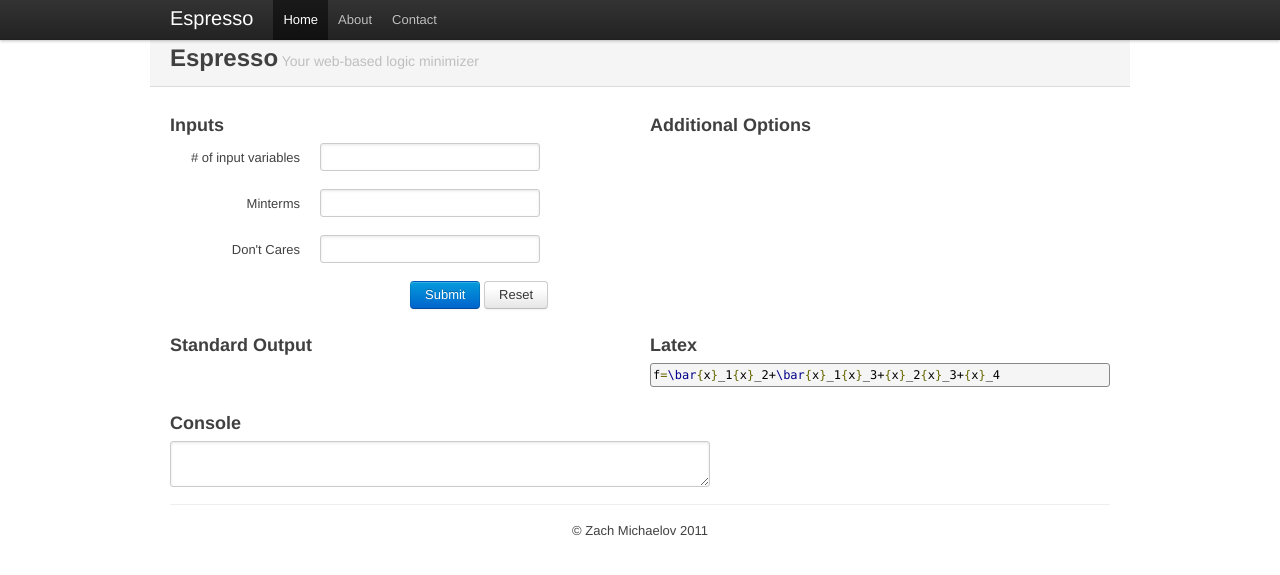
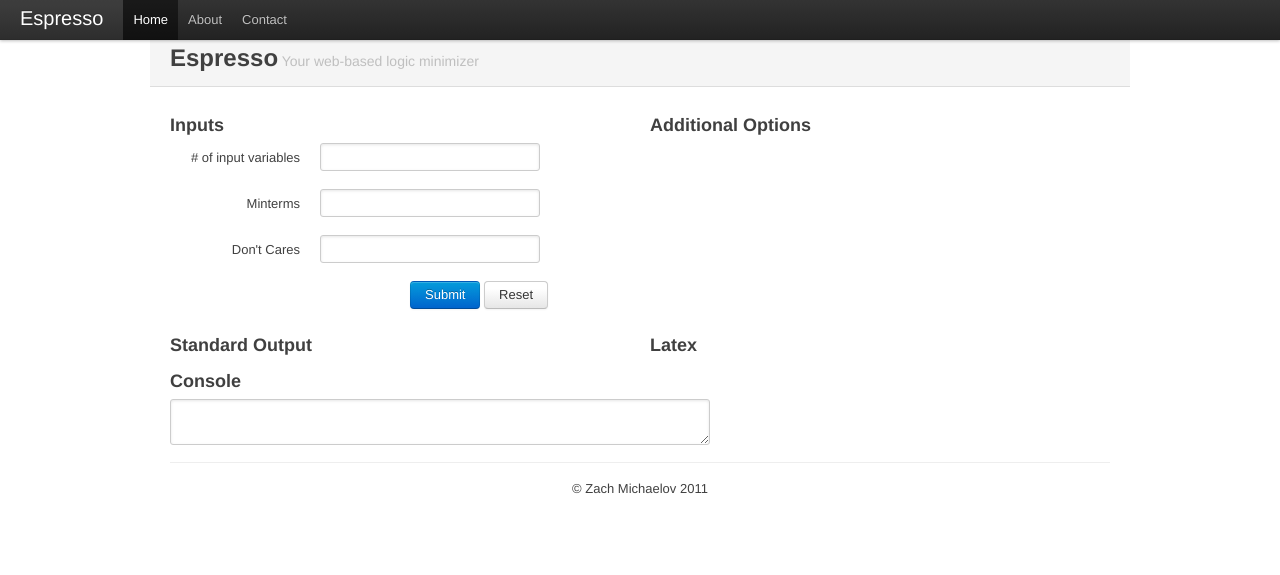
Before and after one commit to zmichaelov/espresso, a PHP site: page / in a window 1280 px wide. Shown: the top 575 px of the page. Run offline with PHP 8.4, Linux system fonts and the light colour scheme.

Commit message:
Revert 3585597229eb4f1254a5650938de6dd18f03c325^..HEAD

```diff
--- a/index.php
+++ b/index.php
@@ -8,12 +8,11 @@
 		<script type="text/javascript" src="http://code.jquery.com/jquery-latest.js"></script>
 		<script type="text/javascript" src="js/espresso.js"></script>
 		<script type="text/javascript" src="js/prettify.js"></script>
-		<script type="text/javascript" src="js/lang-tex.js"></script>
 	</head>
-	<body onload="prettyPrint()">
+	<body>
 		<div class="topbar">
 		  <div class="fill">
-			<div class="container">
+			<div class="container-fluid">
 			  <a class="brand" href="index.php">Espresso</a>
 			  <ul class="nav">
 				<li class="active"><a href="index.php">Home</a></li>
@@ -70,7 +69,6 @@
 			<div class="span8"><h3>Latex</h3>
 				<div id="latex_rendered"></div>
 				<div id="latex_src"></div>
-				<pre class="prettyprint lang-tex">f=\bar{x}_1{x}_2+\bar{x}_1{x}_3+{x}_2{x}_3+{x}_4</pre>
 			</div>
         </div>
 		<div class="row">
--- a/js/espresso.js
+++ b/js/espresso.js
@@ -17,11 +17,10 @@ var updateOutput = function(data) {
 	       var json = JSON.parse(data);
            $("#output").empty().append(json.standard);
            $("#latex_rendered").empty().append(json.latex);
-           var src = '<pre class="prettyprint language-tex">'+json.latex+'</pre>';
-           $("#latex_src").empty().append(src);
+           //var src = '<pre class="prettyprint lang-tex">'+json.latex+'</pre>';
+           //$("#latex_src").empty().append(src);
            mathJax();
            MathJax.Hub.Typeset();
-           prettyPrint();
 };
 var submitForm = function() {
 /* attach a submit handler to the form */
```
Also changed, not shown: 2 other files.
